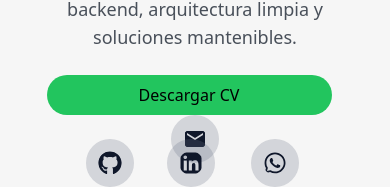
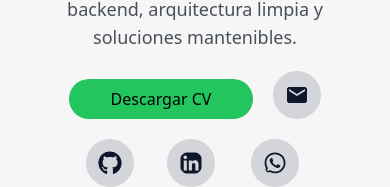
Before and after one commit to Draulez/web-personal, a Next.js app: page /contact in a window 390 px wide. Shown: the part 420-607 px from the top of the page. Built offline with nearby package versions, Linux system fonts and the light colour scheme.

Commit message:
Fix flex header CV

```diff
--- a/app/[locale]/page.tsx
+++ b/app/[locale]/page.tsx
@@ -84,9 +84,9 @@ export default async function Home({ params }: Props) {
         </p>
       </div>
 
-      <div className="flex-row  items-center justify-center w-full h-12 bg-accent">
+      <div className="flex items-center gap-5 justify-center w-full h-12 bg-accent">
         <Link href="/cv/CV - David Broseta.pdf" target="_blank" rel="noopener noreferrer">
-          <button className="w-10/12 mr-3 md:w-64 md:px-10 py-2 bg-(--color-accent-hover) text-black rounded-4xl hover:bg-gray-200 transition cursor-pointer">
+          <button className=" w-full px-9 mr-3 md:w-64 md:px-10 py-2 bg-(--color-accent-hover) text-black rounded-4xl hover:bg-gray-200 transition cursor-pointer">
             {content.hero.downloadCV}
           </button>
         </Link>
```
